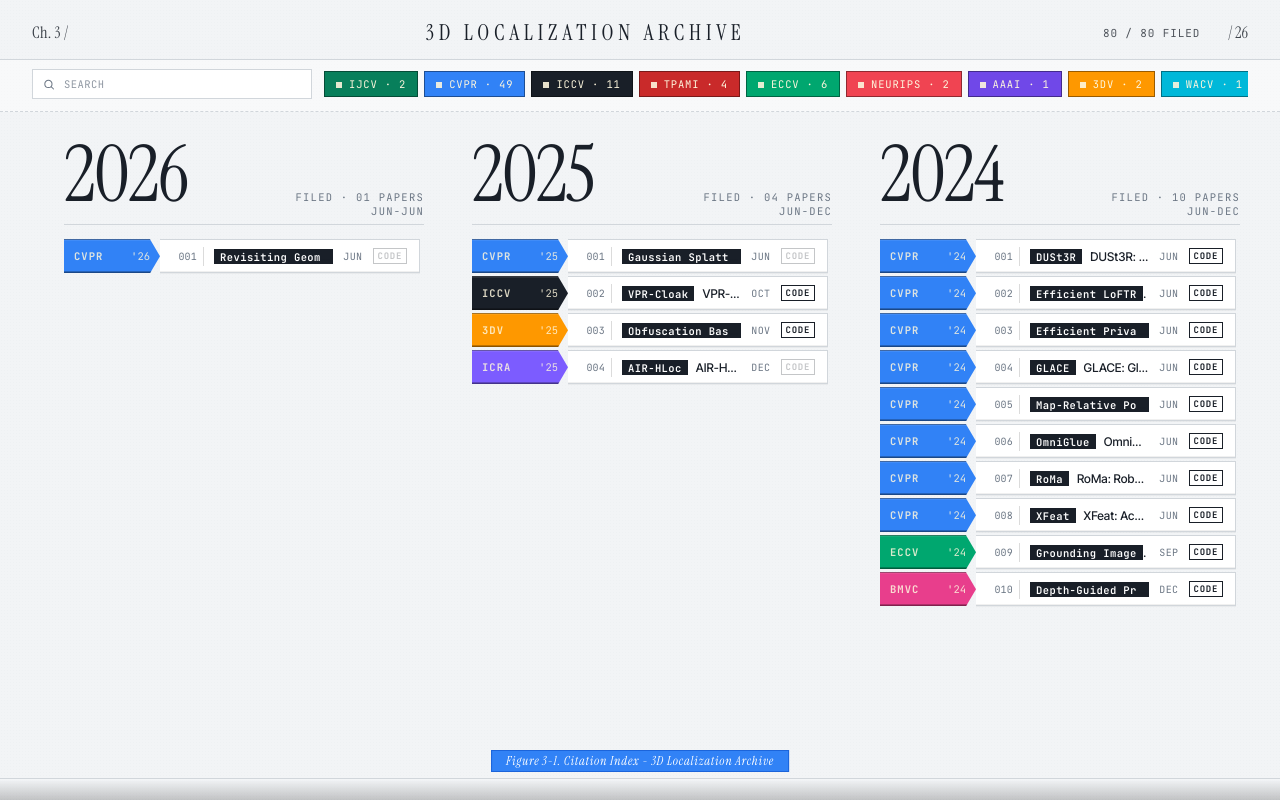
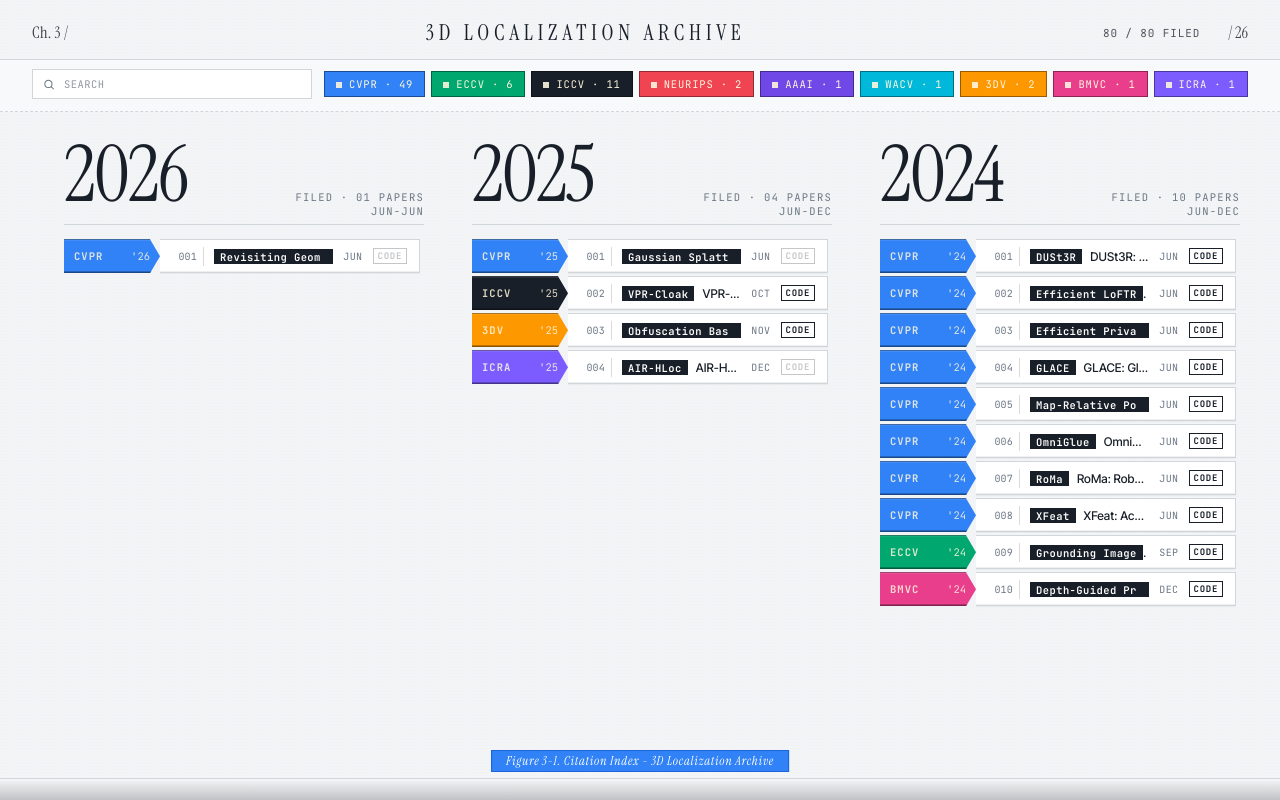
Before and after one commit to kjun627/Localization-Archive, a React (Vite) app in the folder web/: page / in a window 1280 px wide. Built offline with nearby package versions, Linux system fonts and the light colour scheme.

Commit message:
feat: reorder venue tabs by long press

```diff
--- a/web/src/components/ArchiveBrowser.tsx
+++ b/web/src/components/ArchiveBrowser.tsx
@@ -1,4 +1,4 @@
-import { lazy, Suspense, useEffect, useMemo, useRef, useState, type CSSProperties, type MouseEvent as ReactMouseEvent } from "react";
+import { lazy, Suspense, useEffect, useMemo, useRef, useState, type CSSProperties, type MouseEvent as ReactMouseEvent, type PointerEvent as ReactPointerEvent } from "react";
 import type { GraphEdge, GraphNode } from "../types";
 
 type ArchiveBrowserProps = {
@@ -13,6 +13,7 @@
 };
 
 const MONTHS = ["", "JAN", "FEB", "MAR", "APR", "MAY", "JUN", "JUL", "AUG", "SEP", "OCT", "NOV", "DEC"];
+const VENUE_DRAG_DELAY_MS = 260;
 
 const CitationGraphModal = lazy(() =>
   import("./CitationGraphModal").then((module) => ({ default: module.CitationGraphModal })),
@@ -173,6 +174,25 @@
     if (venueDiff) return venueDiff;
     return venueMonth(right) - venueMonth(left) || left.label.localeCompare(right.label);
   });
+}
+
+function venueSortIndex(venue: string) {
+  const index = VENUE_ORDER.indexOf(venue);
+  return index === -1 ? VENUE_ORDER.length : index;
+}
+
+function reorderVenue(source: string, target: string, order: string[]) {
+  if (source === target) return order;
+  if (!order.includes(source) || !order.includes(target)) return order;
+  const withoutSource = order.filter((venue) => venue !== source);
+  const targetIndex = withoutSource.indexOf(target);
+  const next = [...withoutSource];
+  next.splice(targetIndex, 0, source);
+  return next;
+}
+
+function sameOrder(left: string[], right: string[]) {
+  return left.length === right.length && left.every((item, index) => item === right[index]);
 }
 
 function getCitationStats(paperKey: string, edges: GraphEdge[]) {
@@ -527,7 +547,18 @@
   const [graphPaper, setGraphPaper] = useState<GraphNode | null>(null);
   const [compareMode, setCompareMode] = useState(false);
   const [compareTargetKey, setCompareTargetKey] = useState<string | null>(null);
+  const [venueTabOrder, setVenueTabOrder] = useState<string[]>([]);
+  const [draggingVenue, setDraggingVenue] = useState<string | null>(null);
+  const [venueDropTarget, setVenueDropTarget] = useState<string | null>(null);
   const scrollerRef = useRef<HTMLDivElement>(null);
+  const venueDragRef = useRef<{
+    active: boolean;
+    startX: number;
+    startY: number;
+    timeoutId: number | null;
+    venue: string;
+  } | null>(null);
+  const lastVenueDragEndRef = useRef(0);
   const papersByKey = useMemo(() => new Map(papers.map((paper) => [paper.key, paper])), [papers]);
   const compareTargetPaper = compareTargetKey ? papersByKey.get(compareTargetKey) ?? null : null;
 
@@ -566,11 +597,102 @@
     return () => element.removeEventListener("wheel", onWheel);
   }, []);
 
-  const venueCounts = papers.reduce<Record<string, number>>((counts, paper) => {
-    const venue = venueCode(paper);
-    counts[venue] = (counts[venue] ?? 0) + 1;
-    return counts;
-  }, {});
+  const venueCounts = useMemo(
+    () =>
+      papers.reduce<Record<string, number>>((counts, paper) => {
+        const venue = venueCode(paper);
+        counts[venue] = (counts[venue] ?? 0) + 1;
+        return counts;
+      }, {}),
+    [papers],
+  );
+  const availableVenues = useMemo(
+    () => Object.keys(venueCounts).sort((left, right) => venueSortIndex(left) - venueSortIndex(right) || left.localeCompare(right)),
+    [venueCounts],
+  );
+
+  useEffect(() => {
+    setVenueTabOrder((current) => {
+      const retained = current.filter((venue) => venue in venueCounts);
+      const added = availableVenues.filter((venue) => !retained.includes(venue));
+      const next = [...retained, ...added];
+      return sameOrder(current, next) ? current : next;
+    });
+  }, [availableVenues, venueCounts]);
+
+  useEffect(() => {
+    const endVenueDrag = (event?: PointerEvent) => {
+      const session = venueDragRef.current;
+      if (!session) return;
+      if (session.timeoutId !== null) {
+        window.clearTimeout(session.timeoutId);
+      }
+      const wasActive = session.active;
+      venueDragRef.current = null;
+      if (wasActive) {
+        event?.preventDefault();
+        lastVenueDragEndRef.current = Date.now();
+      }
+      setDraggingVenue(null);
+      setVenueDropTarget(null);
+      document.body.classList.remove("venue-tab-dragging");
+    };
+
+    const onPointerMove = (event: PointerEvent) => {
+      const session = venueDragRef.current;
+      if (!session) return;
+      const distance = Math.hypot(event.clientX - session.startX, event.clientY - session.startY);
+      if (!session.active && distance > 8) {
+        endVenueDrag();
+        return;
+      }
+      if (!session.active) return;
+      event.preventDefault();
+      const target = document.elementFromPoint(event.clientX, event.clientY) as HTMLElement | null;
+      const targetVenue = target?.closest<HTMLElement>("[data-venue-tab]")?.dataset.venueTab;
+      if (!targetVenue || targetVenue === session.venue) return;
+      setVenueDropTarget(targetVenue);
+      setVenueTabOrder((current) => reorderVenue(session.venue, targetVenue, current));
+    };
+
+    const onPointerUp = (event: PointerEvent) => endVenueDrag(event);
+    const onPointerCancel = (event: PointerEvent) => endVenueDrag(event);
+
+    window.addEventListener("pointermove", onPointerMove, { passive: false });
+    window.addEventListener("pointerup", onPointerUp);
+    window.addEventListener("pointercancel", onPointerCancel);
+    return () => {
+      window.removeEventListener("pointermove", onPointerMove);
+      window.removeEventListener("pointerup", onPointerUp);
+      window.removeEventListener("pointercancel", onPointerCancel);
+      const session = venueDragRef.current;
+      if (session && session.timeoutId !== null) window.clearTimeout(session.timeoutId);
+      venueDragRef.current = null;
+      document.body.classList.remove("venue-tab-dragging");
+    };
+  }, []);
+
+  const beginVenuePress = (event: ReactPointerEvent<HTMLElement>, venue: string) => {
+    if (event.button !== 0) return;
+    const session = {
+      active: false,
+      startX: event.clientX,
+      startY: event.clientY,
+      timeoutId: null as number | null,
+      venue,
+    };
+    session.timeoutId = window.setTimeout(() => {
+      session.active = true;
+      setDraggingVenue(venue);
+      setVenueDropTarget(venue);
+      document.body.classList.add("venue-tab-dragging");
+    }, VENUE_DRAG_DELAY_MS);
+    venueDragRef.current = session;
+  };
+
+  const orderedVenueEntries = (venueTabOrder.length ? venueTabOrder : availableVenues)
+    .filter((venue) => venue in venueCounts)
+    .map((venue) => [venue, venueCounts[venue]] as const);
 
   const filteredPapers = papers.filter((paper) => {
     const query = search.trim().toLowerCase();
@@ -656,15 +778,25 @@
               value={search}
             />
           </label>
-          <div className="toggles">
-            {Object.entries(venueCounts).map(([venue, count]) => (
+          <div className="toggles" data-reordering={Boolean(draggingVenue)}>
+            {orderedVenueEntries.map(([venue, count]) => (
               <div
                 className="toggle"
+                data-dragging={draggingVenue === venue || undefined}
+                data-drop-target={venueDropTarget === venue && draggingVenue !== venue ? true : undefined}
                 data-on={activeVenues[venue] !== false}
+                data-venue-tab={venue}
                 key={venue}
-                onClick={() => onToggleVenue(venue)}
+                onClick={(event) => {
+                  if (Date.now() - lastVenueDragEndRef.current < 350) {
+                    event.preventDefault();
+                    return;
+                  }
+                  onToggleVenue(venue);
+                }}
+                onPointerDown={(event) => beginVenuePress(event, venue)}
                 style={{ "--tone": VENUE_THEME[venue] ?? VENUE_THEME.FILE } as CSSProperties}
-                title={`${venue} - ${count} papers`}
+                title={`${venue} - ${count} papers. Long-press and drag to reorder.`}
               >
                 <span className="dot" />
                 {venue}&nbsp;·&nbsp;{count}
--- a/web/src/styles/global.css
+++ b/web/src/styles/global.css
@@ -161,23 +161,34 @@
   scrollbar-width: none;
 }
 
+.toggles[data-reordering="true"] {
+  cursor: grabbing;
+}
+
 .toggles::-webkit-scrollbar {
   display: none;
 }
 
 .toggle {
+  position: relative;
   flex: 0 0 auto;
   padding: 5px 11px;
   border: 1px solid rgba(0, 0, 0, 0.4);
   background: var(--tone);
   color: #fdf6dd;
   box-shadow: 0 1px 0 rgba(0, 0, 0, 0.35);
-  cursor: pointer;
+  cursor: grab;
   font-family: var(--ff-mono);
   font-size: 10.5px;
   letter-spacing: 0.08em;
   text-transform: uppercase;
-  transition: opacity 0.12s, transform 0.08s;
+  touch-action: pan-x;
+  transition:
+    box-shadow 0.16s ease,
+    filter 0.16s ease,
+    opacity 0.16s ease,
+    outline-color 0.16s ease,
+    transform 0.16s cubic-bezier(0.2, 0.7, 0.3, 1);
   user-select: none;
   white-space: nowrap;
 }
@@ -189,6 +200,33 @@
 
 .toggle:hover {
   transform: translateY(-1px);
+}
+
+.toggle:active {
+  cursor: grabbing;
+}
+
+.toggle[data-dragging="true"] {
+  z-index: 3;
+  transform: translateY(-3px) scale(1.035);
+  box-shadow:
+    0 8px 16px rgba(25, 31, 40, 0.18),
+    0 0 0 2px rgba(255, 255, 255, 0.9);
+  cursor: grabbing;
+}
+
+.toggle[data-drop-target="true"] {
+  outline: 2px solid var(--ink);
+  outline-offset: 2px;
+  transform: translateY(-1px);
+}
+
+.toggles[data-reordering="true"] .toggle:not([data-dragging="true"]) {
+  opacity: 0.74;
+}
+
+.venue-tab-dragging .toggle {
+  cursor: grabbing;
 }
 
 .toggle .dot {
@@ -901,7 +939,7 @@
 
 .detail-actions {
   display: grid;
-  grid-template-columns: 1fr 1fr;
+  grid-template-columns: 1fr;
   gap: 6px;
   margin-top: 10px;
 }
```
